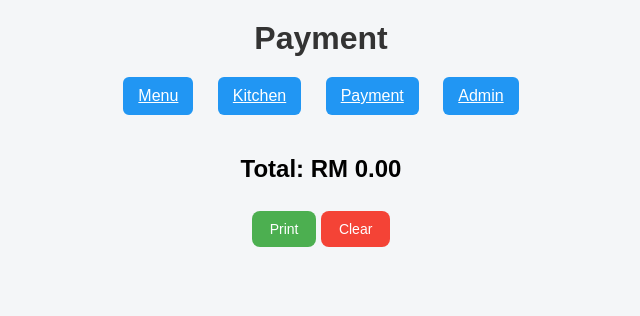
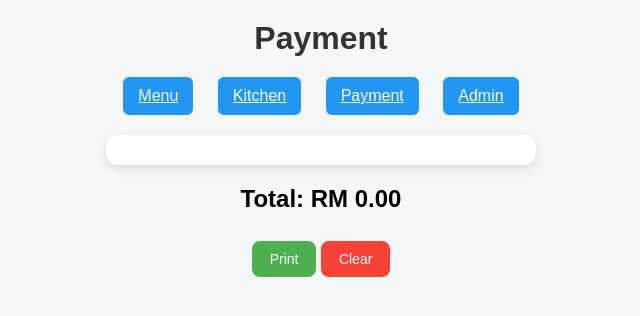
Before and after one commit to myusler/sistem-restoran, a Flask app: page /payment in a window 1280 px wide. Shown: the top 316 px of the page, without its empty margins (319-959 px from the left). Run offline with Flask 3, Linux system fonts and the light colour scheme; data that the repository does not hold is empty.

Commit message:
Ubah Container

```diff
--- a/static/style.css
+++ b/static/style.css
@@ -37,6 +37,18 @@ nav a:hover {
     justify-content: center;
     gap: 20px;
     margin-top: 20px;
+}
+
+.menu-container2 {
+  display: flex;
+  flex-direction: column;
+  max-width: 400px;
+  margin: 20px auto;
+  padding: 15px;
+
+  background: #ffffff;
+  border-radius: 12px;
+  box-shadow: 0 4px 10px rgba(0,0,0,0.1);
 }
 
 .card {
--- a/templates/payment.html
+++ b/templates/payment.html
@@ -8,7 +8,7 @@
   <a href="/admin">Admin</a>
 </nav>
 
-<div class="menu-container">
+<div class="menu-container2">
   {% for order in orders %}
   <div class="card">
       <p>{{ order.item_name }} x{{ order.qty }}</p>
```
